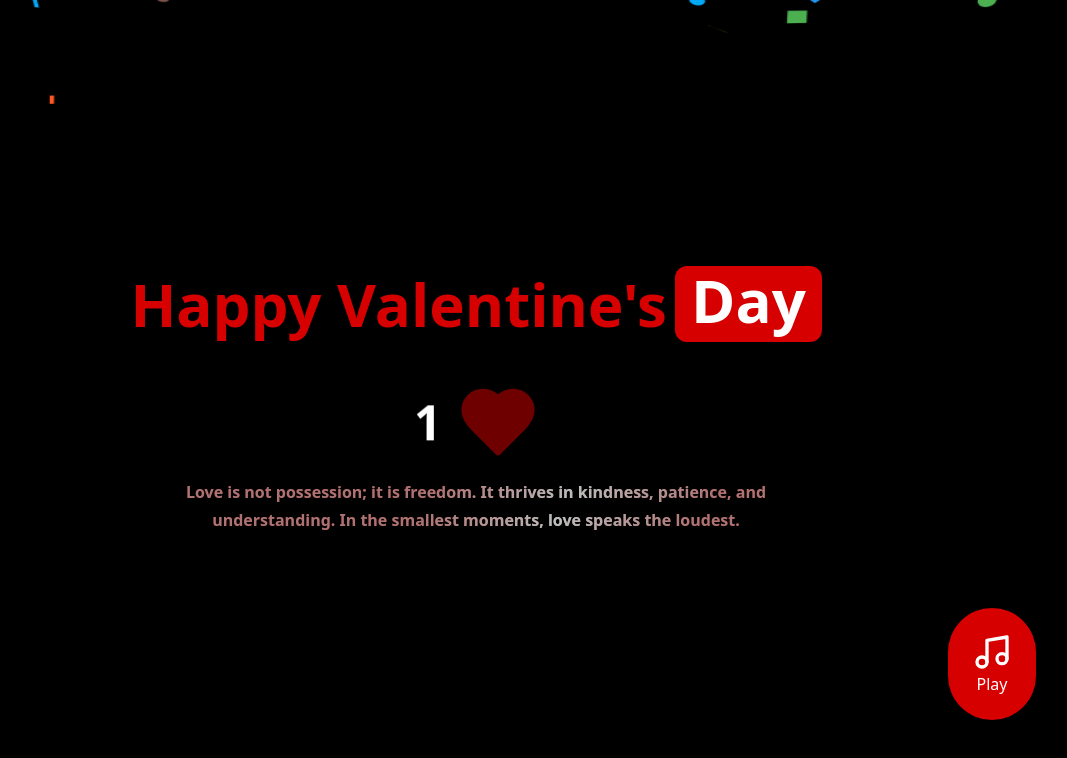
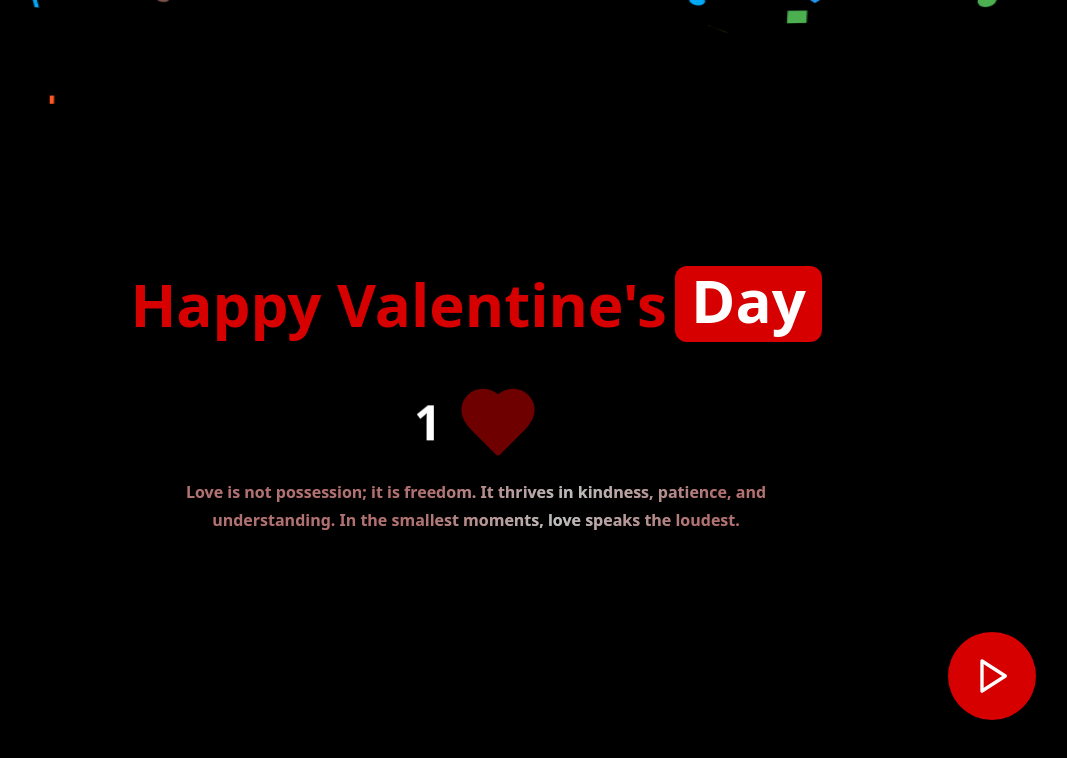
Before and after one commit to Jae-TuC/val_react, a React (Vite) app: page /1 in a window 1280 px wide. Shown: the top 758 px of the page, without its empty margins (164-1231 px from the left). Built offline with nearby package versions, Linux system fonts and the light colour scheme.

Commit message:
handle pause and play

```diff
--- a/src/components/welcome.tsx
+++ b/src/components/welcome.tsx
@@ -4,7 +4,7 @@ import ReactConfetti from "react-confetti";
 import { clsx } from "clsx";
 
 import { useParams } from "react-router-dom";
-import { HeartIcon, MusicIcon } from "lucide-react";
+import { HeartIcon, MusicIcon, Pause, Play } from "lucide-react";
 import BlurText from "./blurtext";
 import AnimatedContent from "./animatedcontent";
 import SplitText from "./splittext";
@@ -97,6 +97,21 @@ export default function CountUp({
         .then(() => {
           setIsPlaying(true);
           setIsMuted(false);
+        })
+        .catch((error) => {
+          console.warn("Audio playback failed", error);
+        });
+    }
+  };
+
+  const handleAudioPause = () => {
+    if (audioRef.current) {
+      audioRef.current.muted = true;
+      audioRef.current
+        .play()
+        .then(() => {
+          setIsPlaying(false);
+          setIsMuted(true);
         })
         .catch((error) => {
           console.warn("Audio playback failed", error);
@@ -274,10 +289,17 @@ export default function CountUp({
         {!isPlaying && (
           <button
             onClick={handleAudioPlay}
-            className="p-6 rounded-full bg-[#d60000] gap-2"
+            className="p-4 md:p-6 rounded-full bg-[#d60000] gap-2"
           >
-            <MusicIcon className="w-10 h-10" />
-            {isMuted ? "Play" : "Pause"}
+            <Play className="w-10 h-10" />
+          </button>
+        )}
+        {isPlaying && (
+          <button
+            onClick={handleAudioPause}
+            className="p-4 md:p-6 rounded-full bg-[#d60000] gap-2"
+          >
+            <Pause className="w-10 h-10" />
           </button>
         )}
       </div>
```
